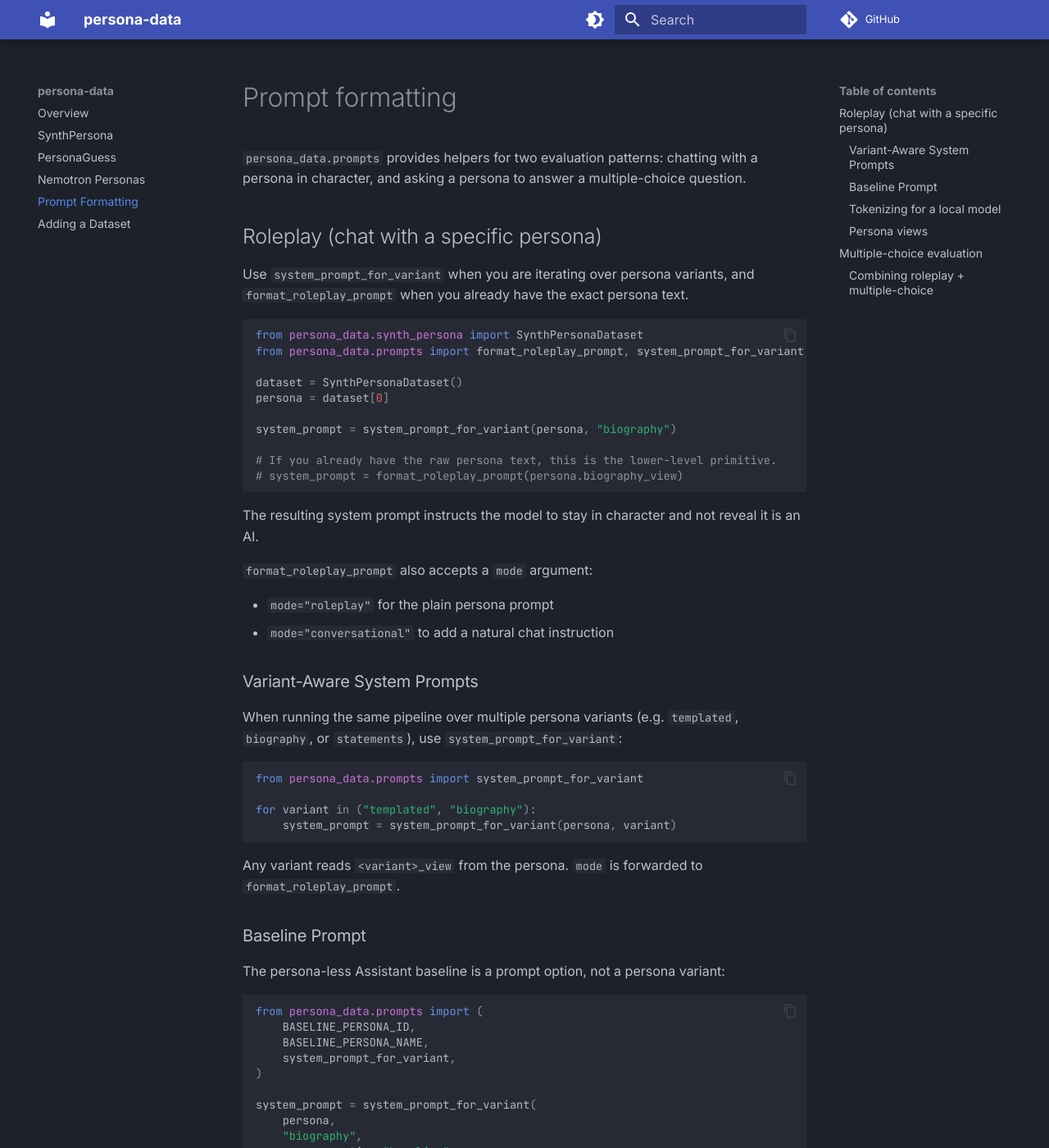
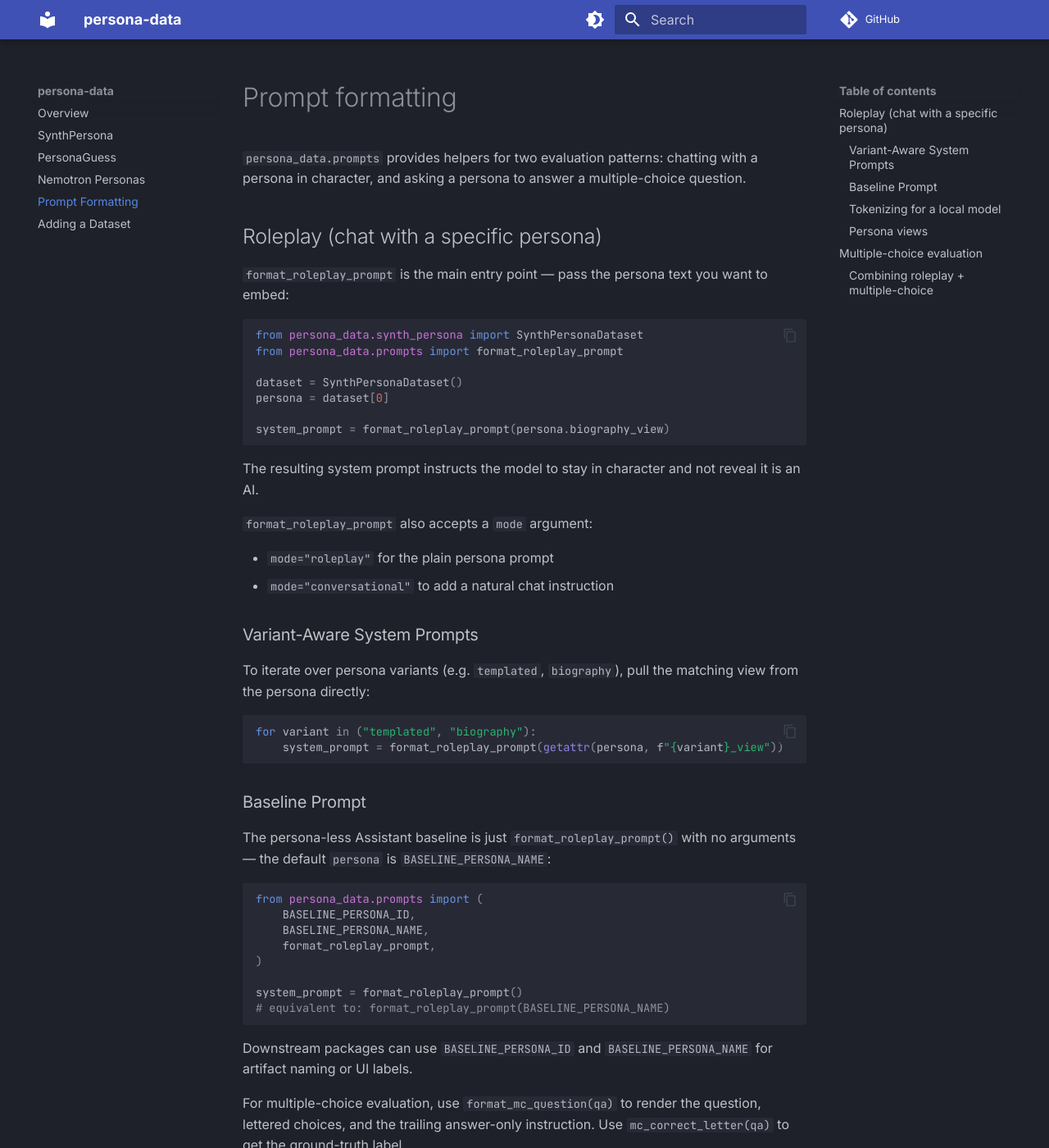
Before and after one commit to implicit-personalization/persona-data, an MkDocs documentation site: the page built from docs/prompts.md, in a window 1280 px wide and 1400 px high. Shown: the whole window at 82% size. Built offline with MkDocs 1.6.1 and Material for MkDocs 9.7.7, drawn with Linux system fonts in a browser that asks for light colours; comment, search, counter and statistics services are not loaded; some of the changed text lies outside the part shown.

````diff
--- a/docs/prompts.md
+++ b/docs/prompts.md
@@ -4,19 +4,16 @@
 
 ## Roleplay (chat with a specific persona)
 
-Use `system_prompt_for_variant` when you are iterating over persona variants, and `format_roleplay_prompt` when you already have the exact persona text.
+`format_roleplay_prompt` is the main entry point — pass the persona text you want to embed:
 
 ```python
 from persona_data.synth_persona import SynthPersonaDataset
-from persona_data.prompts import format_roleplay_prompt, system_prompt_for_variant
+from persona_data.prompts import format_roleplay_prompt
 
 dataset = SynthPersonaDataset()
 persona = dataset[0]
 
-system_prompt = system_prompt_for_variant(persona, "biography")
-
-# If you already have the raw persona text, this is the lower-level primitive.
-# system_prompt = format_roleplay_prompt(persona.biography_view)
+system_prompt = format_roleplay_prompt(persona.biography_view)
 ```
 
 The resulting system prompt instructs the model to stay in character and not reveal it is an AI.
@@ -28,33 +25,26 @@ The resulting system prompt instructs the model to stay in character and not rev
 
 ### Variant-Aware System Prompts
 
-When running the same pipeline over multiple persona variants (e.g. `templated`, `biography`, or `statements`), use `system_prompt_for_variant`:
+To iterate over persona variants (e.g. `templated`, `biography`), pull the matching view from the persona directly:
 
 ```python
-from persona_data.prompts import system_prompt_for_variant
-
 for variant in ("templated", "biography"):
-    system_prompt = system_prompt_for_variant(persona, variant)
+    system_prompt = format_roleplay_prompt(getattr(persona, f"{variant}_view"))
 ```
-
-Any variant reads `<variant>_view` from the persona. `mode` is forwarded to `format_roleplay_prompt`.
 
 ### Baseline Prompt
 
-The persona-less Assistant baseline is a prompt option, not a persona variant:
+The persona-less Assistant baseline is just `format_roleplay_prompt()` with no arguments — the default `persona` is `BASELINE_PERSONA_NAME`:
 
 ```python
 from persona_data.prompts import (
     BASELINE_PERSONA_ID,
     BASELINE_PERSONA_NAME,
-    system_prompt_for_variant,
+    format_roleplay_prompt,
 )
 
-system_prompt = system_prompt_for_variant(
-    persona,
-    "biography",
-    persona_option="baseline",
-)
+system_prompt = format_roleplay_prompt()
+# equivalent to: format_roleplay_prompt(BASELINE_PERSONA_NAME)
 ```
 
 Downstream packages can use `BASELINE_PERSONA_ID` and `BASELINE_PERSONA_NAME`
@@ -124,9 +114,9 @@ Answer only with the correct choice label (A, B, C).
 To evaluate whether a model answers questions correctly when embodying a persona, combine both helpers:
 
 ```python
-from persona_data.prompts import format_messages, format_mc_question, mc_correct_letter, system_prompt_for_variant
+from persona_data.prompts import format_messages, format_mc_question, format_roleplay_prompt, mc_correct_letter
 
-system_prompt    = system_prompt_for_variant(persona, "biography")
+system_prompt    = format_roleplay_prompt(persona.biography_view)
 question_prompt  = format_mc_question(qa)
 correct          = mc_correct_letter(qa)
 
--- a/pyproject.toml
+++ b/pyproject.toml
@@ -1,6 +1,6 @@
 [project]
 name = "persona-data"
-version = "0.2.4"
+version = "0.2.5"
 description = "Shared dataset loading and prompt formatting for implicit-personalization projects"
 readme = "README.md"
 requires-python = ">=3.10"
````
Also changed, not shown: README.md (+2 -2 lines), 2 other files.
